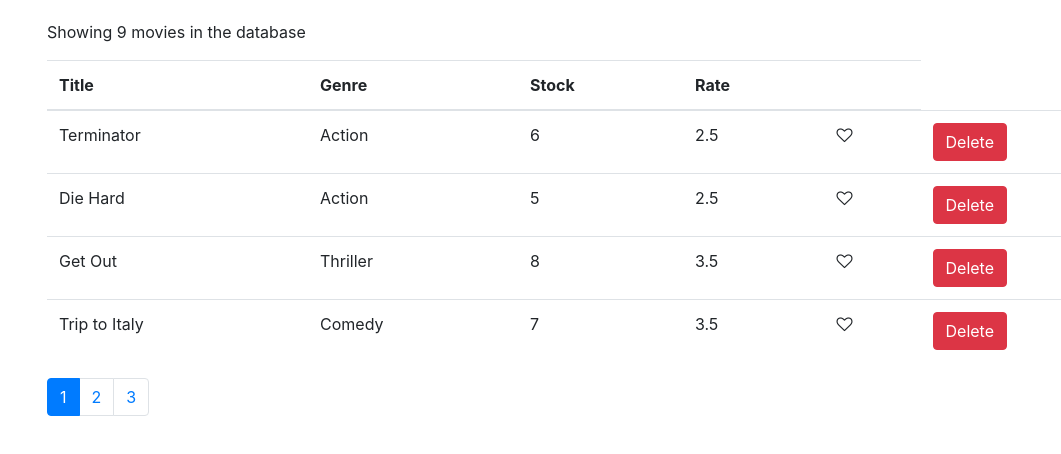
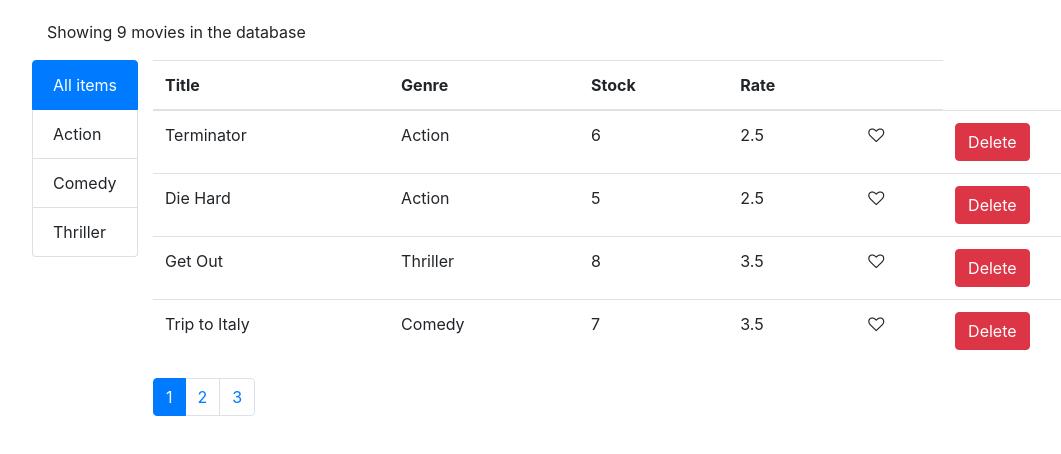
Before and after one commit to kmartens-enk/vidly-frontend, a React (Create React App) app: page / in a window 1280 px wide. Shown: the top 454 px of the page, without its empty margins (38-1099 px from the left). Built offline with nearby package versions, Linux system fonts and the light colour scheme.

Commit message:
changes up until pagination,filtering 12

```diff
--- /dev/null
+++ b/src/components/filterbox.jsx
@@ -0,0 +1,45 @@
+import PropTypes from "prop-types";
+import React from "react";
+
+const FilterBox = (props) => {
+  const { currentItem, items, onClick, textProperty, valueProperty } = props;
+  const activeClass = "list-group-item active";
+  const normalClass = "list-group-item";
+  return (
+    <ul className="list-group">
+      <li
+        key={0}
+        className={!currentItem ? activeClass : normalClass}
+        onClick={() => onClick()}
+      >
+        All items
+      </li>
+      {items.map((item, idx) => (
+        <li
+          key={item[valueProperty]}
+          className={
+            idx === items.indexOf(currentItem) ? activeClass : normalClass
+          }
+          onClick={() => onClick(item)}
+        >
+          {item[textProperty]}
+        </li>
+      ))}
+    </ul>
+  );
+};
+
+FilterBox.defaultProps = {
+  textProperty: "name",
+  valueProperty: "_id",
+};
+
+FilterBox.propTypes = {
+  currentItem: PropTypes.number.isRequired,
+  items: PropTypes.array.isRequired,
+  onClick: PropTypes.func.isRequired,
+  textProperty: PropTypes.string,
+  valueProperty: PropTypes.string,
+};
+
+export default FilterBox;
--- a/src/components/movies.jsx
+++ b/src/components/movies.jsx
@@ -3,13 +3,21 @@ import { getMovies } from "../services/fakeMovieService";
 import LikeIcon from "./likeIcon";
 import Pagination from "./pagination";
 import paginate from "../utils/paginate";
+import FilterBox from "./filterbox";
+import { getGenres } from "../services/fakeGenreService";
 
 class Movies extends Component {
   state = {
-    movies: getMovies(),
+    movies: [],
+    genres: [],
     page: 1,
     pageSize: 4,
+    currentGenre: undefined,
   };
+
+  componentDidMount() {
+    this.setState({ movies: getMovies(), genres: getGenres() });
+  }
 
   handleDelete = (movie) => {
     const movies = this.state.movies.filter((m) => m._id !== movie._id);
@@ -28,21 +36,19 @@ class Movies extends Component {
     this.setState({ page });
   };
 
-  getPageMovies(page) {
-    const movies = [];
-    const startidx = (page - 1) * this.state.pageSize;
-    for (let i = 0; i < this.state.pageSize; i++) {
-      if (startidx + i < this.state.movies.length) {
-        movies.push(this.state.movies[startidx + i]);
-      }
-    }
-    console.log("movies on page", movies);
-    return movies;
-  }
+  handleGenreSelect = (genre) => {
+    this.setState({ currentGenre: genre });
+  };
 
   render() {
     const { length: count } = this.state.movies;
-    const { page, pageSize, movies: allMovies } = this.state;
+    const {
+      page,
+      pageSize,
+      movies: allMovies,
+      genres,
+      currentGenre,
+    } = this.state;
 
     if (count === 0) return <p>No movies in the database</p>;
 
@@ -51,6 +57,17 @@ class Movies extends Component {
     return (
       <React.Fragment>
         <p>Showing {count} movies in the database</p>
+        <div className="row">
+          <div className="col-sm-">
+            <FilterBox
+              currentItem={currentGenre}
+              items={genres}
+              // textProperty="name"
+              // valuePropert="_id"
+              onClick={this.handleGenreSelect}
+            />
+          </div>
+          <div className="col">
             <table className="table">
               <thead>
                 <tr>
@@ -93,6 +110,8 @@ class Movies extends Component {
               currentPage={page}
               onPageChange={this.handlePageChange}
             />
+          </div>
+        </div>
       </React.Fragment>
     );
   }
--- a/src/components/pagination.jsx
+++ b/src/components/pagination.jsx
@@ -4,12 +4,11 @@ import _ from "lodash";
 
 const Pagination = (props) => {
   const { itemCount, pageSize, onPageChange, currentPage } = props;
-
   const pagesCount = Math.ceil(itemCount / pageSize);
   const pages = _.range(1, pagesCount + 1);
   if (pagesCount === 1) return null;
   return (
-    <nav aria-label="Page navigation example">
+    <nav>
       <ul className="pagination">
         {pages.map((page) => (
           <li
```
Lines whose indentation alone changed are shown as unchanged.
